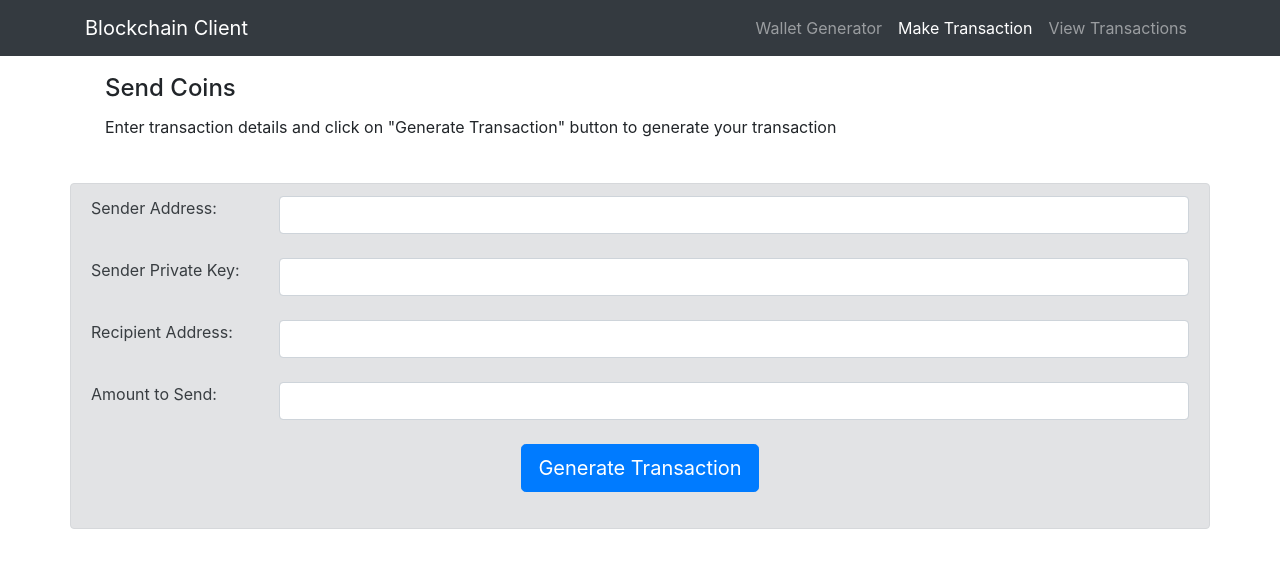
After one commit to rishikant42/Shitcoin, a Django app: page /make/transaction/ in a window 1280 px wide. The commit adds this page. Shown: the top 568 px of the page. Run offline with Django 3.2, Linux system fonts and the light colour scheme; some libraries are stand-ins or nearby versions.

Commit message:
added txn view

```diff
--- a/shitcoin/coin/templates/index.html
+++ b/shitcoin/coin/templates/index.html
@@ -8,7 +8,7 @@
     <meta name="description" content="">
     <meta name="author" content="">
 
-    <title>Blockchain Client</title>
+    <title>Shitcoin Client</title>
 
     <!-- Bootstrap core CSS -->
     <link href="/static/vendor/bootstrap/css/bootstrap.min.css" rel="stylesheet">
@@ -21,7 +21,7 @@
     <!-- Navigation -->
     <nav class="navbar navbar-expand-lg navbar-dark bg-dark fixed-top">
       <div class="container">
-        <a class="navbar-brand" href="#">Blockchain Client</a>
+        <a class="navbar-brand" href="#">Shitcoin Client</a>
         <button class="navbar-toggler" type="button" data-toggle="collapse" data-target="#navbarResponsive" aria-controls="navbarResponsive" aria-expanded="false" aria-label="Toggle navigation">
           <span class="navbar-toggler-icon"></span>
         </button>
@@ -52,7 +52,7 @@
 
           <div class="card-body">
             <h4 class="card-title">Wallet Generator</h4>
-            <p class="card-text">Click on the button below to generate your blockchain wallet</p>
+            <p class="card-text">Click on the button below to generate your shitcoin wallet</p>
             <input type="button" class="btn btn-primary btn-lg" value="Generate Wallet">
           </div>
 
--- /dev/null
+++ b/shitcoin/coin/templates/make_transaction.html
@@ -0,0 +1,283 @@
+<!DOCTYPE html>
+<html lang="en">
+
+  <head>
+
+    <meta charset="utf-8">
+    <meta name="viewport" content="width=device-width, initial-scale=1, shrink-to-fit=no">
+    <meta name="description" content="">
+    <meta name="author" content="">
+
+    <title>Blockchain Client</title>
+
+    <!-- Bootstrap core CSS -->
+    <link href="/static/vendor/bootstrap/css/bootstrap.min.css" rel="stylesheet">
+    <link href="/static/css/custom.css" rel="stylesheet">
+
+  </head>
+
+  <body>
+
+    <!-- Navigation -->
+    <nav class="navbar navbar-expand-lg navbar-dark bg-dark fixed-top">
+      <div class="container">
+        <a class="navbar-brand" href="#">Blockchain Client</a>
+        <button class="navbar-toggler" type="button" data-toggle="collapse" data-target="#navbarResponsive" aria-controls="navbarResponsive" aria-expanded="false" aria-label="Toggle navigation">
+          <span class="navbar-toggler-icon"></span>
+        </button>
+        <div class="collapse navbar-collapse" id="navbarResponsive">
+          <ul class="navbar-nav ml-auto">
+            <li class="nav-item">
+              <a class="nav-link" href="/">Wallet Generator
+              </a>
+            </li>
+            <li class="nav-item active">
+              <a class="nav-link" href="/make/transaction">Make Transaction</a>
+              <span class="sr-only">(current)</span>
+            </li>
+            <li class="nav-item">
+              <a class="nav-link" href="/view/transactions">View Transactions</a>
+            </li>
+          </ul>
+        </div>
+      </div>
+    </nav>
+
+
+    <div class="container">
+      <div class="row">
+        <div class="col-lg-12">
+
+          <div class="card-body">
+            <h4 class="card-title">Send Coins</h4>
+            <p class="card-text">Enter transaction details and click on "Generate Transaction" button to generate your transaction</p>
+          </div>
+
+        </div>
+      </div>
+    </div>
+
+    <br>
+
+
+    <div class="container alert alert-secondary">
+    <form id="transaction_form">
+
+        <div class="row">
+          <label class="col-sm-2">Sender Address:</label>
+          <div class="col-sm-10">
+            <input type="text" name="sender_address" id="sender_address" rows="2" class="form-control">
+
+          </div>
+        </div>
+
+        <br>
+
+        <div class="row">
+          <label class="col-sm-2">Sender Private Key:</label>
+          <div class="col-sm-10">
+            <input type="text" name="sender_private_key" id="sender_private_key" rows="2" class="form-control">
+          </div>
+        </div>
+
+        <br>
+
+        <div class="row">
+          <label class="col-sm-2">Recipient Address:</label>
+          <div class="col-sm-10">
+            <input type="text" name="recipient_address" id="recipient_address" rows="2" class="form-control">
+          </div>
+        </div>
+
+        <br>
+
+        <div class="row">
+          <label class="col-sm-2">Amount to Send:</label>
+          <div class="col-sm-10">
+            <input type="text" name="amount" id="amount" rows="2" class="form-control">
+          </div>
+        </div>
+
+        <br>
+
+        <div class="row">
+          <div class="col-lg-12 text-center">
+            <input type="button" id="generate_transaction" class="btn btn-primary btn-lg" value="Generate Transaction">
+          </div>
+        </div>
+
+        <br>
+
+    </form>
+    </div>
+
+
+    <!-- Modal -->
+    <div class="modal modal-alert fade" id="basicModal" tabindex="-1" role="dialog" aria-labelledby="basicModal" aria-hidden="true">
+      <div class="modal-dialog">
+
+        <div class="modal-content">
+
+          <div class="modal-header">
+            <div class="modal-title col-md-10">Confirm transaction details, enter a blockchain node url and click on "Confirm Transaction" to finalize your transaction.</div>
+            <button type="button" class="close col-md-2" data-dismiss="modal" aria-hidden="true">&times;</button>
+          </div>
+
+          <div class="modal-body">
+
+            <form id="confirmation_transaction_form">
+
+                <div class="row">
+                  <label class="col-sm-12">Sender Address:</label>
+                  <div class="col-sm-12">
+                    <input type="text" name="sender_address" id="confirmation_sender_address" rows="2" class="form-control" readonly>
+
+                  </div>
+                </div>
+
+                <div class="row">
+                  <label class="col-sm-12">Recipient Address:</label>
+                  <div class="col-sm-12">
+                    <input type="text" name="recipient_address" id="confirmation_recipient_address" rows="2" class="form-control" readonly>
+                  </div>
+                </div>
+
+                <div class="row">
+                  <label class="col-sm-12">Amount to Send:</label>
+                  <div class="col-sm-12">
+                    <input type="text" name="amount" id="confirmation_amount" rows="2" class="form-control" readonly>
+                  </div>
+                </div>
+
+                <div class="row">
+                  <label class="col-sm-12">Transaction Signature:</label>
+                  <div class="col-sm-12">
+                    <input type="text" name="signature" id="transaction_signature" rows="2" class="form-control" readonly>
+                  </div>
+                </div>
+
+            </form>
+
+
+            <div class="row">
+              <label class="col-sm-12">Blockchain Node URL:</label>
+              <div class="col-sm-12">
+                <input type="text" name="node_url" id="node_url" rows="2" class="form-control" value="http://127.0.0.1:5000">
+              </div>
+            </div>
+
+          </div>
+
+          <div class="modal-footer">
+            <button type="button" class="btn btn-danger" data-dismiss="modal">Cancel</button>
+            <button type="button" id="button_confirm_transaction" class="btn btn-success">Confirm Transaction</button>
+          </div>
+
+        </div>
+
+      </div>
+    </div>
+
+
+    <!-- Alert Message for successful transaction -->
+    <div class="modal modal-alert fade" id="success_transaction_modal" tabindex="-1" role="dialog" aria-labelledby="basicModal" aria-hidden="true">
+      <div class="modal-dialog">
+        <div class="modal-content">
+
+          <div class="modal-header">
+            <button type="button" class="close" data-dismiss="modal" aria-hidden="true">&times;</button>
+          </div>
+
+          <div class="modal-body">
+            <div class="alert alert-success" role="alert">
+              <h4 class="alert-heading">Successful Transaction!</h4>
+              <p>You successfully completed your transaction. It will be added to the next block.</p>
+            </div>
+          </div>
+
+          <div class="modal-footer">
+            <button type="button" id="button_confirm_transaction" class="btn btn-success" data-dismiss="modal">OK</button>
+          </div>
+
+        </div>
+      </div>
+    </div>
+
+
+
+    <!-- Bootstrap core JavaScript -->
+    <script src="/static/vendor/jquery/jquery.min.js"></script>
+    <script src="/static/vendor/bootstrap/js/bootstrap.bundle.min.js"></script>
+
+
+    <script>
+
+      $(function () {
+          $("#generate_transaction").click(function () {
+
+            $.ajax({
+              url: "/generate/transaction/",
+              type: "POST",
+              dataType : 'json',
+              data: $('#transaction_form').serialize(),
+              success: function(response){
+
+                document.getElementById("confirmation_sender_address").value = response["transaction"]["sender_address"];
+                document.getElementById("confirmation_recipient_address").value = response["transaction"]["recipient_address"];
+                document.getElementById("confirmation_amount").value = response["transaction"]["value"];
+                document.getElementById("transaction_signature").value = response["signature"];
+                csrfmiddlewaretoken = '{{ csrf_token }}';
+
+                $("#basicModal").modal('show');
+
+              },
+              error: function(error){
+                console.log(error);
+              }
+            });
+
+          });
+      });
+
+
+      $(function () {
+          $("#button_confirm_transaction").click(function () {
+            //console.log($('#confirmation_transaction_form').serialize());
+
+
+            $.ajax({
+              url: document.getElementById("node_url").value + "/transactions/new",
+              type: "POST",
+              headers: {'Access-Control-Allow-Origin':'*'},
+              dataType : 'json',
+              data: $('#confirmation_transaction_form').serialize(),
+              success: function(response){
+
+                //reset both forms
+                $("#transaction_form")[0].reset();
+                $("#confirmation_transaction_form")[0].reset();
+
+                //clean text boxes
+                $("#sender_address").val("");
+                $("#sender_private_key").val("");
+                $("#recipient_address").val("");
+                $("#amount").val("");
+
+                $("#basicModal").modal('hide');
+                $("#success_transaction_modal").modal('show');
+
+              },
+              error: function(error){
+                console.log(error);
+              }
+            });
+
+          });
+      });
+
+    </script>
+
+
+  </body>
+
+</html>
--- a/shitcoin/coin/urls.py
+++ b/shitcoin/coin/urls.py
@@ -5,5 +5,7 @@ from coin import views
 urlpatterns = [
      url(r'^$', views.Index.as_view()),
      url(r'^home/$', views.Home.as_view()),
-     url(r'^wallet/new/$', views.Wallet.as_view()),
+     url(r'^wallet/new/$', views.NewWallet.as_view()),
+     url(r'^make/transaction/$', views.MakeTransaction.as_view()),
+     url(r'^generate/transaction/$', views.generate_txn),
 ]
--- a/shitcoin/coin/views.py
+++ b/shitcoin/coin/views.py
@@ -2,6 +2,7 @@
 from __future__ import unicode_literals
 
 import binascii
+from collections import OrderedDict
 
 import Crypto
 import Crypto.Random
@@ -12,6 +13,7 @@ from Crypto.Signature import PKCS1_v1_5
 from django.shortcuts import render
 from django.http import HttpResponse, JsonResponse
 from django.views import View
+from django.views.decorators.csrf import csrf_exempt
 
 # Create your views here.
 
@@ -29,7 +31,7 @@ class Index(View):
         context = {}
         return render(request, self.template_name, context)
 
-class Wallet(View):
+class NewWallet(View):
     template_name = 'index.html'
     def get(self, request):
         random_gen = Crypto.Random.new().read
@@ -42,3 +44,63 @@ class Wallet(View):
 
         return JsonResponse(response)
         # return render(request, self.template_name, context=response)
+
+class MakeTransaction(View):
+    template_name = 'make_transaction.html'
+
+    def get(self, request):
+        return render(request, self.template_name)
+
+class Transaction:
+
+    def __init__(self, sender_address, sender_private_key, recipient_address, value):
+        self.sender_address = sender_address
+        self.sender_private_key = sender_private_key
+        self.recipient_address = recipient_address
+        self.value = value
+
+    def __getattr__(self, attr):
+        return self.data[attr]
+
+    def to_dict(self):
+        return OrderedDict({'sender_address': self.sender_address,
+                            'recipient_address': self.recipient_address,
+                            'value': self.value})
+
+    def sign_transaction(self):
+        """
+        Sign transaction with private key
+        """
+        private_key = RSA.importKey(binascii.unhexlify(self.sender_private_key))
+        signer = PKCS1_v1_5.new(private_key)
+        h = SHA.new(str(self.to_dict()).encode('utf8'))
+        return binascii.hexlify(signer.sign(h)).decode('ascii')
+
+
+class GenerateTransaction(View):
+    template_name = 'make_transaction.html'
+
+    def post(self, request):
+        sender_address = request.POST['sender_address']
+        sender_private_key = request.POST['sender_private_key']
+        recipient_address = request.POST['recipient_address']
+        value = request.POST['amount']
+
+        transaction = Transaction(sender_address, sender_private_key, recipient_address, value)
+
+        response = {'transaction': transaction.to_dict(), 'signature': transaction.sign_transaction()}
+
+        return JsonResponse(response)
+
+@csrf_exempt
+def generate_txn(request):
+    sender_address = request.POST['sender_address']
+    sender_private_key = request.POST['sender_private_key']
+    recipient_address = request.POST['recipient_address']
+    value = request.POST['amount']
+
+    transaction = Transaction(sender_address, sender_private_key, recipient_address, value)
+
+    response = {'transaction': transaction.to_dict(), 'signature': transaction.sign_transaction()}
+
+    return JsonResponse(response)
```
